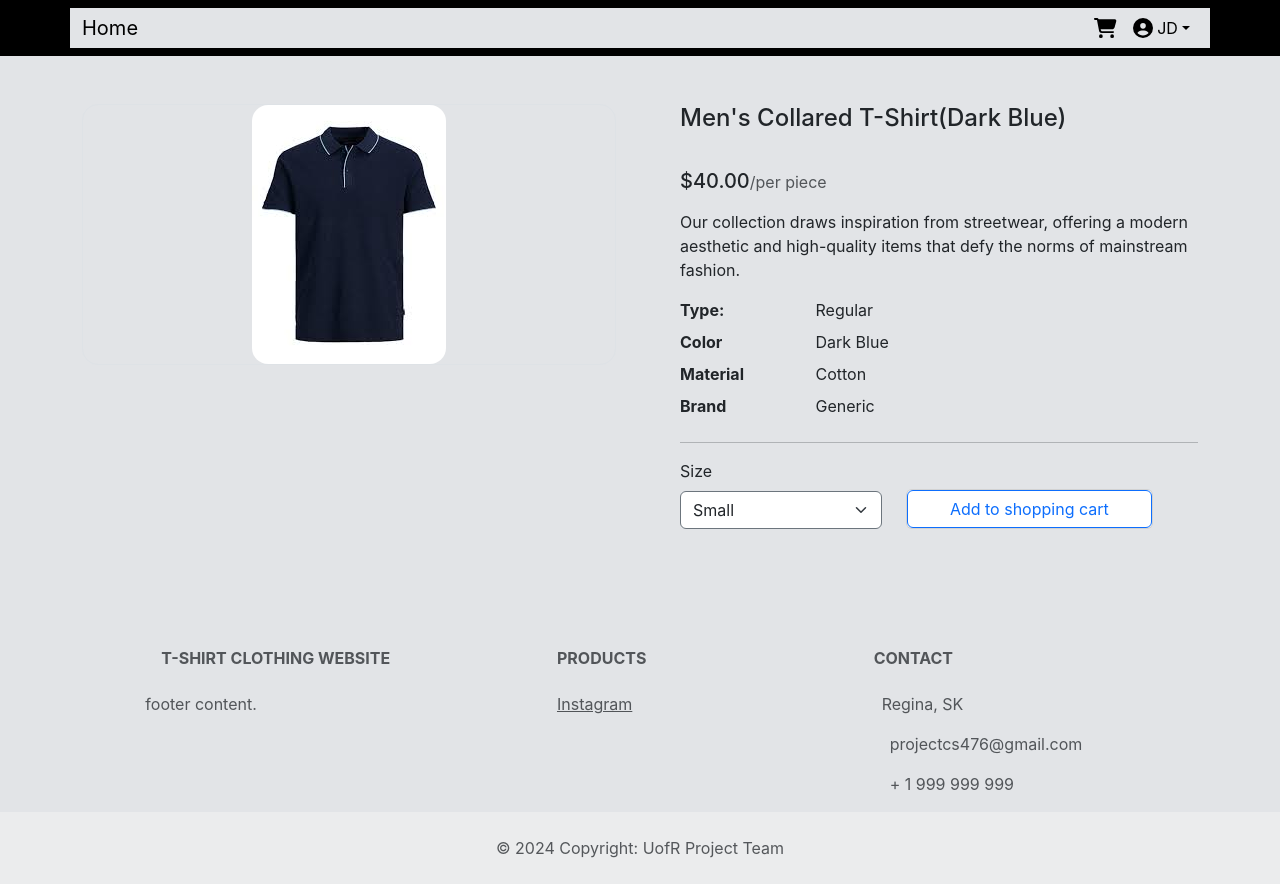
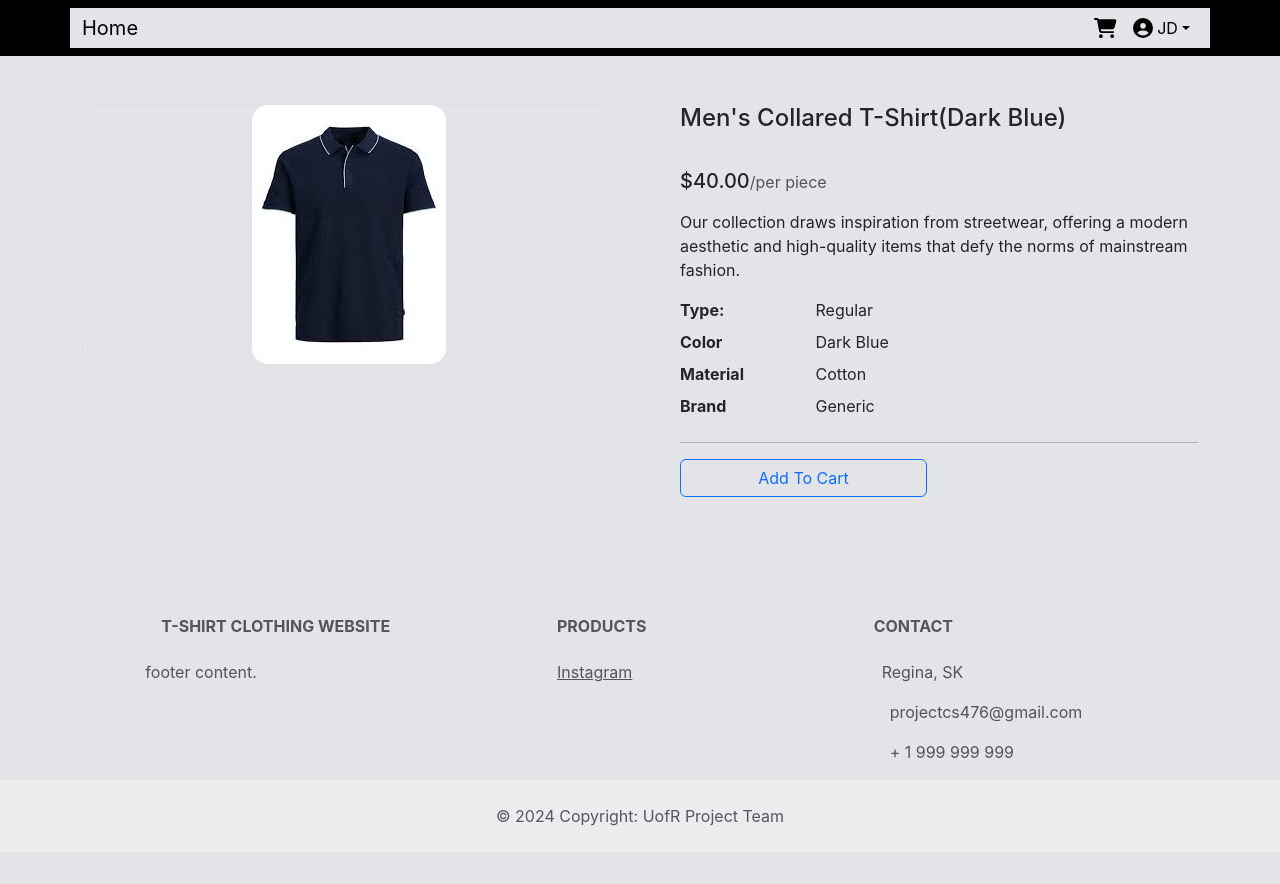
Before and after one commit to ranyodh1999/Ecommerce-ClothingWebsite, a React (Create React App) app: page /detail-page11 in a window 1280 px wide. After the commit the page ends 852 px from the top, so only its background shows below. Built offline with nearby package versions, Linux system fonts and the light colour scheme.

Commit message:
Add files via upload

```diff
--- a/src/detail-page/Detail11.js
+++ b/src/detail-page/Detail11.js
@@ -1,9 +1,18 @@
-import React from "react";
-import { Container, Row, Col, Button, Form, Card } from "react-bootstrap";
-import "../CSS/App.css";
+import React, { useContext } from "react";
+
+import { Container, Row, Col, Button } from "react-bootstrap";
+import { ShopContext } from "../Context/shopContext";
 import imgSrc from "../Asset/T-shirt11.png";
 
 export default function NextPage() {
+  const { addToCart, cartItems } = useContext(ShopContext);
+
+  const productId = 11;
+
+  const handleAddToCart = () => {
+    addToCart(productId);
+  };
+
   return (
     <section className="py-5">
       <Container>
@@ -74,29 +83,17 @@ export default function NextPage() {
               <hr />
 
               <div className="row mb-4">
-                <Col md={5} xs={6}>
-                  <label className="mb-2">Size</label>
-                  <Form.Select
-                    className="border border-secondary"
+                <Col md={6} xs={6} className="d-flex align-items-end">
+                  <Button
+                    className="w-100"
+                    onClick={handleAddToCart}
+                    variant="outline-primary"
+                    size="md"
                     style={{ height: "38px" }}
                   >
-                    <option>Small</option>
-                    <option>Medium</option>
-                    <option>Large</option>
-                  </Form.Select>
-                </Col>
-
-                <Col md={6} xs={6} className="d-flex align-items-end">
-                  <Card className="ms-auto" style={{ width: "100%" }}>
-                    <Button
-                      variant="outline-primary"
-                      size="md"
-                      className="w-100"
-                      style={{ height: "38px" }}
-                    >
-                      Add to shopping cart
-                    </Button>
-                  </Card>
+                    Add To Cart{" "}
+                    {cartItems[productId] > 0 && <> ({cartItems[productId]})</>}
+                  </Button>
                 </Col>
               </div>
             </div>
--- a/src/detail-page/Detail12.js
+++ b/src/detail-page/Detail12.js
@@ -1,9 +1,18 @@
-import React from "react";
-import { Container, Row, Col, Button, Form, Card } from "react-bootstrap";
-import "../CSS/App.css";
+import React, { useContext } from "react";
+
+import { Container, Row, Col, Button } from "react-bootstrap";
+import { ShopContext } from "../Context/shopContext";
 import imgSrc from "../Asset/T-shirt12.png";
 
 export default function NextPage() {
+  const { addToCart, cartItems } = useContext(ShopContext);
+
+  const productId = 12;
+
+  const handleAddToCart = () => {
+    addToCart(productId);
+  };
+
   return (
     <section className="py-5">
       <Container>
@@ -72,29 +81,17 @@ export default function NextPage() {
               <hr />
 
               <div className="row mb-4">
-                <Col md={5} xs={6}>
-                  <label className="mb-2">Size</label>
-                  <Form.Select
-                    className="border border-secondary"
+                <Col md={6} xs={6} className="d-flex align-items-end">
+                  <Button
+                    className="w-100"
+                    onClick={handleAddToCart}
+                    variant="outline-primary"
+                    size="md"
                     style={{ height: "38px" }}
                   >
-                    <option>Small</option>
-                    <option>Medium</option>
-                    <option>Large</option>
-                  </Form.Select>
-                </Col>
-
-                <Col md={6} xs={6} className="d-flex align-items-end">
-                  <Card className="ms-auto" style={{ width: "100%" }}>
-                    <Button
-                      variant="outline-primary"
-                      size="md"
-                      className="w-100"
-                      style={{ height: "38px" }}
-                    >
-                      Add to shopping cart
-                    </Button>
-                  </Card>
+                    Add To Cart{" "}
+                    {cartItems[productId] > 0 && <> ({cartItems[productId]})</>}
+                  </Button>
                 </Col>
               </div>
             </div>
--- a/src/detail-page/Detail13.js
+++ b/src/detail-page/Detail13.js
@@ -1,9 +1,17 @@
-import React from "react";
-import { Container, Row, Col, Button, Form, Card } from "react-bootstrap";
-import "../CSS/App.css";
+import React, { useContext } from "react";
+
+import { Container, Row, Col, Button } from "react-bootstrap";
+import { ShopContext } from "../Context/shopContext";
 import imgSrc from "../Asset/T-shirt13.png";
 
 export default function NextPage() {
+  const { addToCart, cartItems } = useContext(ShopContext);
+
+  const productId = 13;
+
+  const handleAddToCart = () => {
+    addToCart(productId);
+  };
   return (
     <section className="py-5">
       <Container>
@@ -72,29 +80,17 @@ export default function NextPage() {
               <hr />
 
               <div className="row mb-4">
-                <Col md={5} xs={6}>
-                  <label className="mb-2">Size</label>
-                  <Form.Select
-                    className="border border-secondary"
+                <Col md={6} xs={6} className="d-flex align-items-end">
+                  <Button
+                    className="w-100"
+                    onClick={handleAddToCart}
+                    variant="outline-primary"
+                    size="md"
                     style={{ height: "38px" }}
                   >
-                    <option>Small</option>
-                    <option>Medium</option>
-                    <option>Large</option>
-                  </Form.Select>
-                </Col>
-
-                <Col md={6} xs={6} className="d-flex align-items-end">
-                  <Card className="ms-auto" style={{ width: "100%" }}>
-                    <Button
-                      variant="outline-primary"
-                      size="md"
-                      className="w-100"
-                      style={{ height: "38px" }}
-                    >
-                      Add to shopping cart
-                    </Button>
-                  </Card>
+                    Add To Cart{" "}
+                    {cartItems[productId] > 0 && <> ({cartItems[productId]})</>}
+                  </Button>
                 </Col>
               </div>
             </div>
--- a/src/detail-page/Detail14.js
+++ b/src/detail-page/Detail14.js
@@ -1,9 +1,18 @@
-import React from "react";
-import { Container, Row, Col, Button, Form, Card } from "react-bootstrap";
-import "../CSS/App.css";
+import React, { useContext } from "react";
+
+import { Container, Row, Col, Button } from "react-bootstrap";
+import { ShopContext } from "../Context/shopContext";
 import imgSrc from "../Asset/T-shirt14.png";
 
 export default function NextPage() {
+  const { addToCart, cartItems } = useContext(ShopContext);
+
+  const productId = 14;
+
+  const handleAddToCart = () => {
+    addToCart(productId);
+  };
+
   return (
     <section className="py-5">
       <Container>
@@ -74,29 +83,17 @@ export default function NextPage() {
               <hr />
 
               <div className="row mb-4">
-                <Col md={5} xs={6}>
-                  <label className="mb-2">Size</label>
-                  <Form.Select
-                    className="border border-secondary"
+                <Col md={6} xs={6} className="d-flex align-items-end">
+                  <Button
+                    className="w-100"
+                    onClick={handleAddToCart}
+                    variant="outline-primary"
+                    size="md"
                     style={{ height: "38px" }}
                   >
-                    <option>Small</option>
-                    <option>Medium</option>
-                    <option>Large</option>
-                  </Form.Select>
-                </Col>
-
-                <Col md={6} xs={6} className="d-flex align-items-end">
-                  <Card className="ms-auto" style={{ width: "100%" }}>
-                    <Button
-                      variant="outline-primary"
-                      size="md"
-                      className="w-100"
-                      style={{ height: "38px" }}
-                    >
-                      Add to shopping cart
-                    </Button>
-                  </Card>
+                    Add To Cart{" "}
+                    {cartItems[productId] > 0 && <> ({cartItems[productId]})</>}
+                  </Button>
                 </Col>
               </div>
             </div>
--- a/src/detail-page/Detail15.js
+++ b/src/detail-page/Detail15.js
@@ -1,9 +1,17 @@
-import React from "react";
-import { Container, Row, Col, Button, Form, Card } from "react-bootstrap";
-import "../CSS/App.css";
+import React, { useContext } from "react";
+
+import { Container, Row, Col, Button } from "react-bootstrap";
+import { ShopContext } from "../Context/shopContext";
 import imgSrc from "../Asset/T-shirt15.png";
 
 export default function NextPage() {
+  const { addToCart, cartItems } = useContext(ShopContext);
+
+  const productId = 15;
+
+  const handleAddToCart = () => {
+    addToCart(productId);
+  };
   return (
     <section className="py-5">
       <Container>
@@ -74,29 +82,17 @@ export default function NextPage() {
               <hr />
 
               <div className="row mb-4">
-                <Col md={5} xs={6}>
-                  <label className="mb-2">Size</label>
-                  <Form.Select
-                    className="border border-secondary"
+                <Col md={6} xs={6} className="d-flex align-items-end">
+                  <Button
+                    className="w-100"
+                    onClick={handleAddToCart}
+                    variant="outline-primary"
+                    size="md"
                     style={{ height: "38px" }}
                   >
-                    <option>Small</option>
-                    <option>Medium</option>
-                    <option>Large</option>
-                  </Form.Select>
-                </Col>
-
-                <Col md={6} xs={6} className="d-flex align-items-end">
-                  <Card className="ms-auto" style={{ width: "100%" }}>
-                    <Button
-                      variant="outline-primary"
-                      size="md"
-                      className="w-100"
-                      style={{ height: "38px" }}
-                    >
-                      Add to shopping cart
-                    </Button>
-                  </Card>
+                    Add To Cart{" "}
+                    {cartItems[productId] > 0 && <> ({cartItems[productId]})</>}
+                  </Button>
                 </Col>
               </div>
             </div>
--- a/src/detail-page/Detail16.js
+++ b/src/detail-page/Detail16.js
@@ -1,9 +1,17 @@
-import React from "react";
-import { Container, Row, Col, Button, Form, Card } from "react-bootstrap";
-import "../CSS/App.css";
+import React, { useContext } from "react";
+
+import { Container, Row, Col, Button } from "react-bootstrap";
+import { ShopContext } from "../Context/shopContext";
 import imgSrc from "../Asset/T-shirt16.png";
 
 export default function NextPage() {
+  const { addToCart, cartItems } = useContext(ShopContext);
+
+  const productId = 16;
+
+  const handleAddToCart = () => {
+    addToCart(productId);
+  };
   return (
     <section className="py-5">
       <Container>
@@ -72,29 +80,17 @@ export default function NextPage() {
               <hr />
 
               <div className="row mb-4">
-                <Col md={5} xs={6}>
-                  <label className="mb-2">Size</label>
-                  <Form.Select
-                    className="border border-secondary"
+                <Col md={6} xs={6} className="d-flex align-items-end">
+                  <Button
+                    className="w-100"
+                    onClick={handleAddToCart}
+                    variant="outline-primary"
+                    size="md"
                     style={{ height: "38px" }}
                   >
-                    <option>Small</option>
-                    <option>Medium</option>
-                    <option>Large</option>
-                  </Form.Select>
-                </Col>
-
-                <Col md={6} xs={6} className="d-flex align-items-end">
-                  <Card className="ms-auto" style={{ width: "100%" }}>
-                    <Button
-                      variant="outline-primary"
-                      size="md"
-                      className="w-100"
-                      style={{ height: "38px" }}
-                    >
-                      Add to shopping cart
-                    </Button>
-                  </Card>
+                    Add To Cart{" "}
+                    {cartItems[productId] > 0 && <> ({cartItems[productId]})</>}
+                  </Button>
                 </Col>
               </div>
             </div>
```
